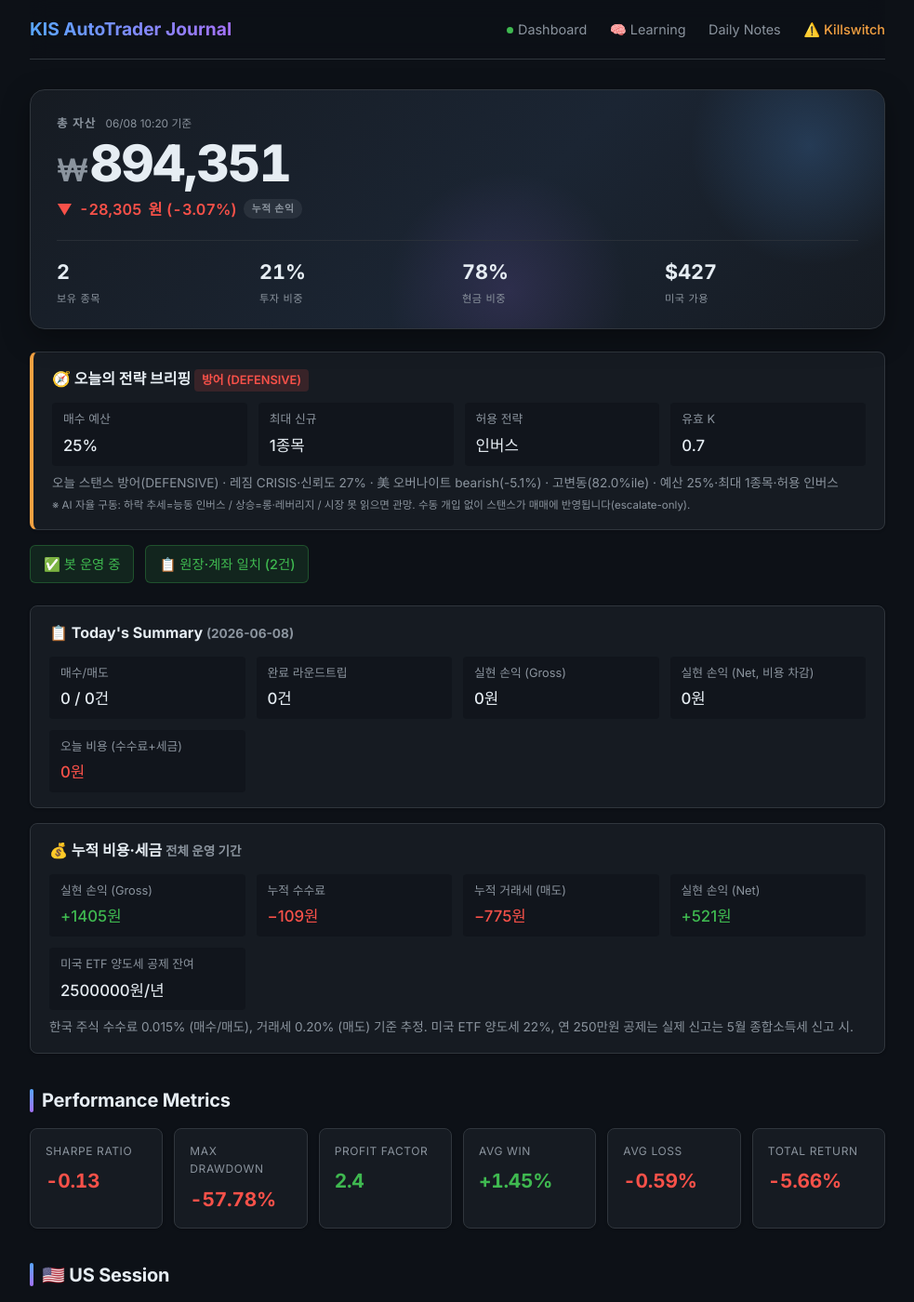
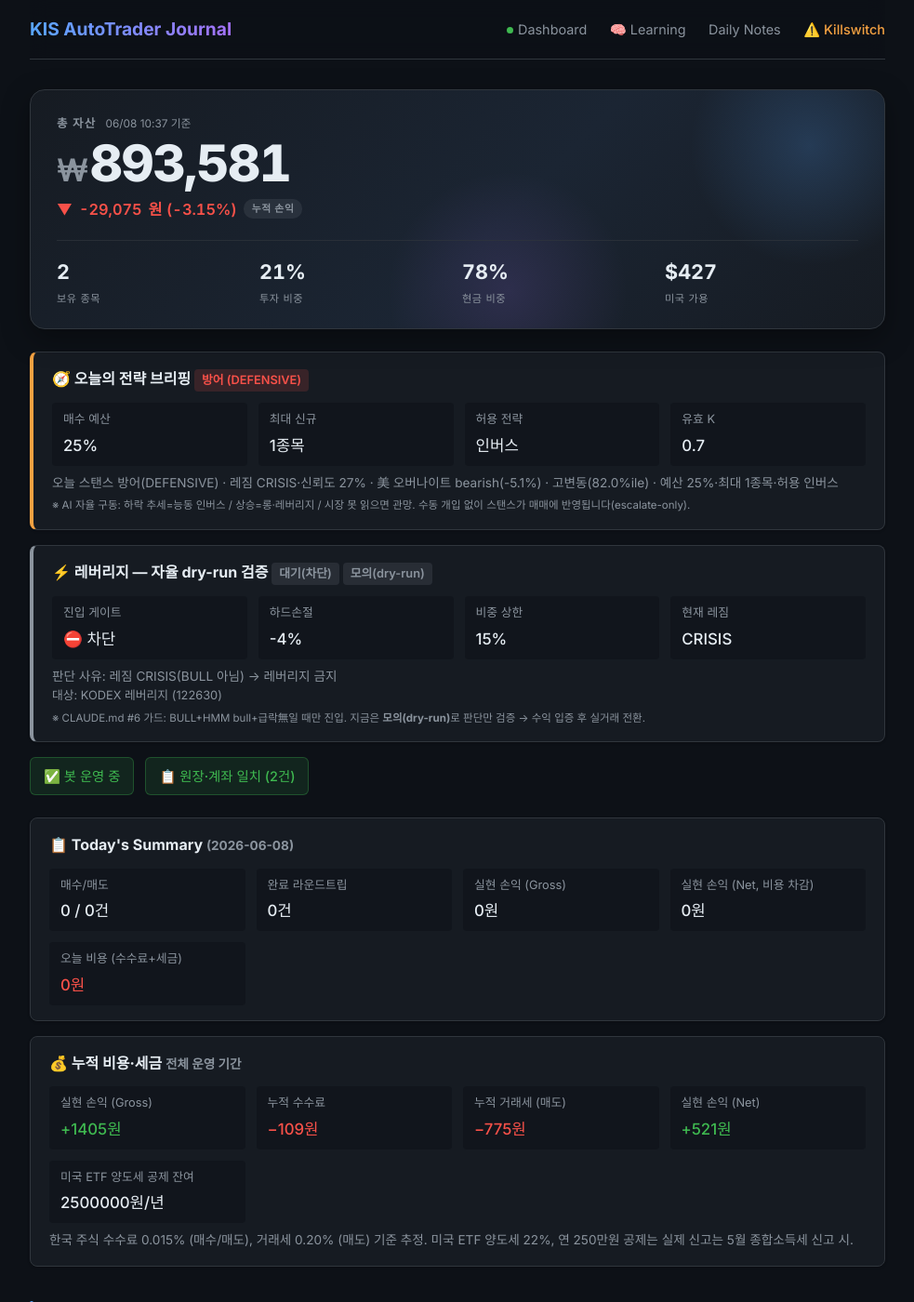
Before and after one commit to BudongJW/kis-trading-journal, a Jekyll site: the page built from index.html, in a window 1280 px wide and 1400 px high. Shown: the whole window at 93% size, without its empty margins (148-1131 px from the left). Built offline with Jekyll 4.4.1, drawn with Linux system fonts in a browser that asks for light colours; nearby versions of some CDN libraries; some of the changed lines change nothing that is shown; some of the changed text lies outside the part shown.

Commit message:
auto: portfolio update 10:37

```diff
--- a/_data/portfolio.json
+++ b/_data/portfolio.json
@@ -1,5 +1,5 @@
 {
-  "updated_at": "2026-06-08T10:20:11.623132",
+  "updated_at": "2026-06-08T10:37:20.248133",
   "initial_capital": 500000,
   "cash": 726981,
   "holdings": [
@@ -7,11 +7,11 @@
       "symbol": "091160",
       "name": "KODEX 반도체",
       "qty": 1,
-      "current_price": 145885,
-      "value": 145885,
+      "current_price": 145245,
+      "value": 145245,
       "buy_price": 169405,
-      "pnl": -23520,
-      "pnl_pct": -13.88,
+      "pnl": -24160,
+      "pnl_pct": -14.26,
       "manual": true,
       "stop_price": 164323
     },
@@ -19,11 +19,11 @@
       "symbol": "498400",
       "name": "KODEX 200타겟위클리커버드콜",
       "qty": 2,
-      "current_price": 23735,
-      "value": 47470,
+      "current_price": 23670,
+      "value": 47340,
       "buy_price": 26830,
-      "pnl": -6190,
-      "pnl_pct": -11.53,
+      "pnl": -6320,
+      "pnl_pct": -11.77,
       "stop_price": 26025
     }
   ],
@@ -40,12 +40,12 @@
     "set_at": "",
     "set_by": ""
   },
-  "holdings_value": 193355,
-  "total_value": 894351,
-  "total_pnl": -28305,
-  "total_pnl_pct": -3.07,
+  "holdings_value": 192585,
+  "total_value": 893581,
+  "total_pnl": -29075,
+  "total_pnl_pct": -3.15,
   "realized_pnl": 1405,
-  "unrealized_pnl": -29710,
+  "unrealized_pnl": -30480,
   "total_trades": 6,
   "completed_trades": 2,
   "winning_trades": 1,
@@ -174,12 +174,12 @@
     "tax_exemption_remaining_krw": 2500000
   },
   "performance": {
-    "sharpe_ratio": -0.13,
-    "max_drawdown_pct": -57.78,
+    "sharpe_ratio": -0.14,
+    "max_drawdown_pct": -57.85,
     "profit_factor": 2.4,
     "avg_win_pct": 1.45,
     "avg_loss_pct": -0.59,
-    "total_return_pct": -5.66
+    "total_return_pct": -5.82
   },
   "r_summary": {},
   "daily_history": [
@@ -437,13 +437,13 @@
     },
     {
       "date": "2026-06-08",
-      "total_value": 894351,
+      "total_value": 893581,
       "cash": 726981,
-      "holdings_value": 193355,
-      "day_pnl": -29710,
-      "cumul_pnl": -28305,
+      "holdings_value": 192585,
+      "day_pnl": -30480,
+      "cumul_pnl": -29075,
       "realized_pnl": 1405,
-      "unrealized_pnl": -29710,
+      "unrealized_pnl": -30480,
       "net_deposit": 422656,
       "regime": "up",
       "hmm_state": "unknown",
@@ -498,11 +498,11 @@
     "enabled": true,
     "regime": "CRISIS",
     "confidence": 0.65,
-    "sma_ratio": 0.677,
+    "sma_ratio": 0.6757,
     "canary_bad": 1,
     "canary_scores": {
-      "195930": 0.637,
-      "132030": -1.3377
+      "195930": 0.6013,
+      "132030": -1.3486
     }
   },
   "us_session": {
@@ -782,5 +782,22 @@
       "vol_percentile": 82.0,
       "rapid_level": "NONE"
     }
+  },
+  "leverage": {
+    "enabled": true,
+    "dry_run": true,
+    "gate_allowed": false,
+    "gate_reason": "레짐 CRISIS(BULL 아님) → 레버리지 금지",
+    "hard_stop_pct": 0.04,
+    "max_weight": 0.15,
+    "regime": "CRISIS",
+    "hmm_state": "unknown",
+    "hmm_confidence": 0.5,
+    "universe": [
+      {
+        "symbol": "122630",
+        "name": "KODEX 레버리지"
+      }
+    ]
   }
 }
```
